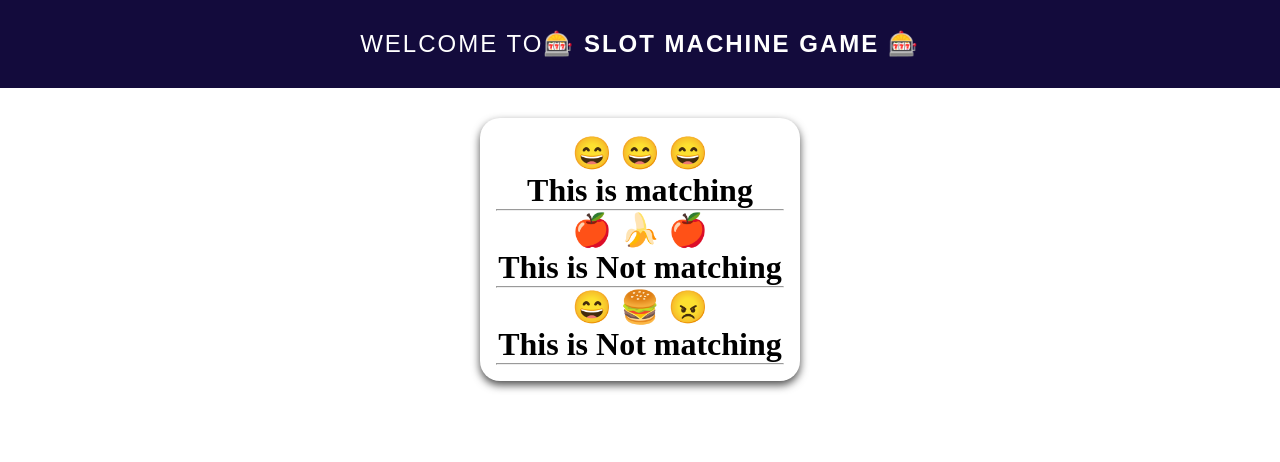
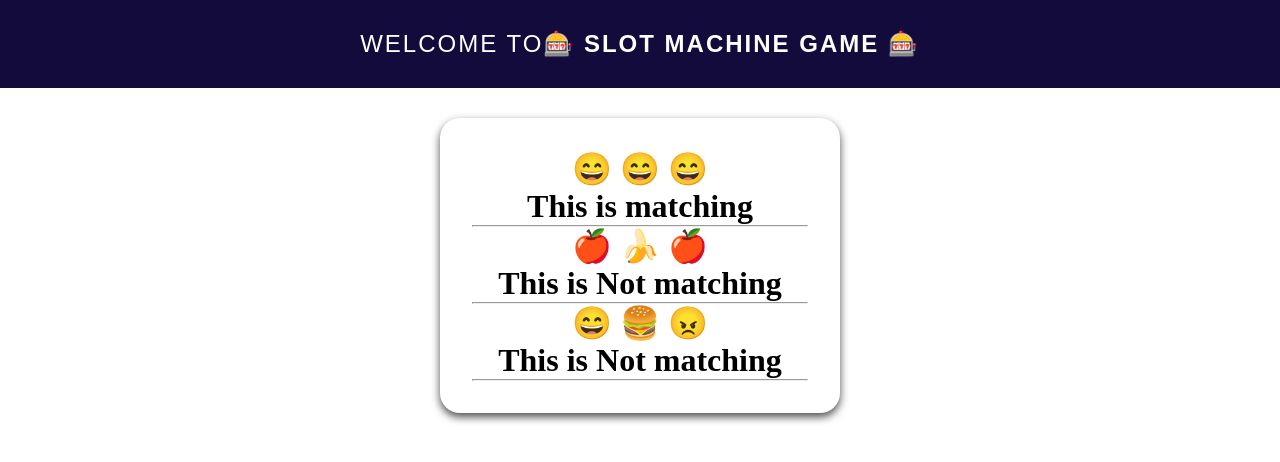
Before and after one commit to Sajjad124/slot-machine, a React (Create React App) app: page / in a window 1280 px wide. Shown: the top 462 px of the page. Built offline with nearby package versions, Linux system fonts and the light colour scheme.

Commit message:
Update index.css

```diff
--- a/src/index.css
+++ b/src/index.css
@@ -32,11 +32,10 @@ code {
 
 
 .slotmachine{
-
   text-align: center;
-  padding: 1rem;
+  padding: 2rem;
   margin: auto;
-  width: 20rem;
+  width: 25rem;
   border-radius: 20px;
   box-shadow: 0 4px 8px 0 rgba(0,0,0,0.7);
 }
```
